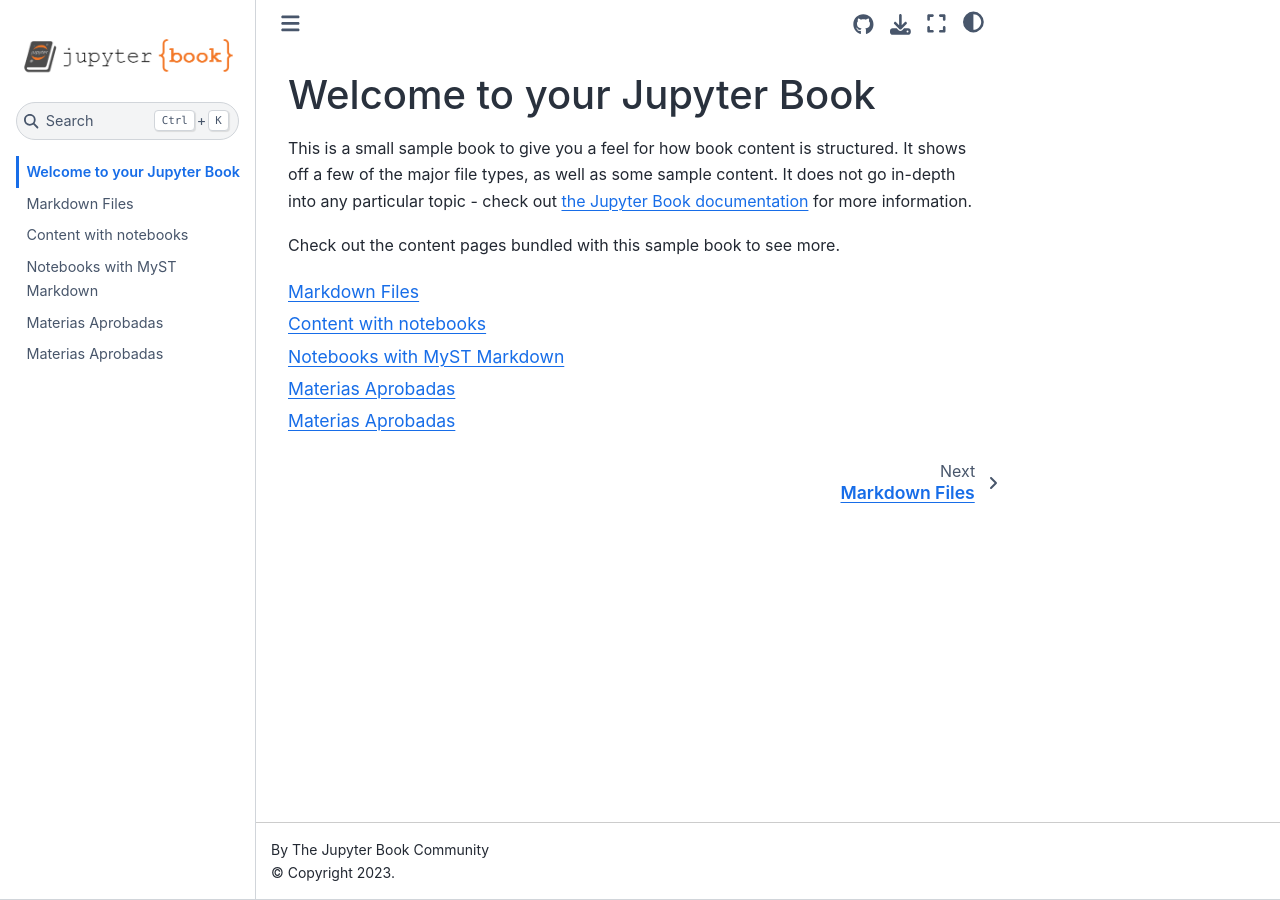
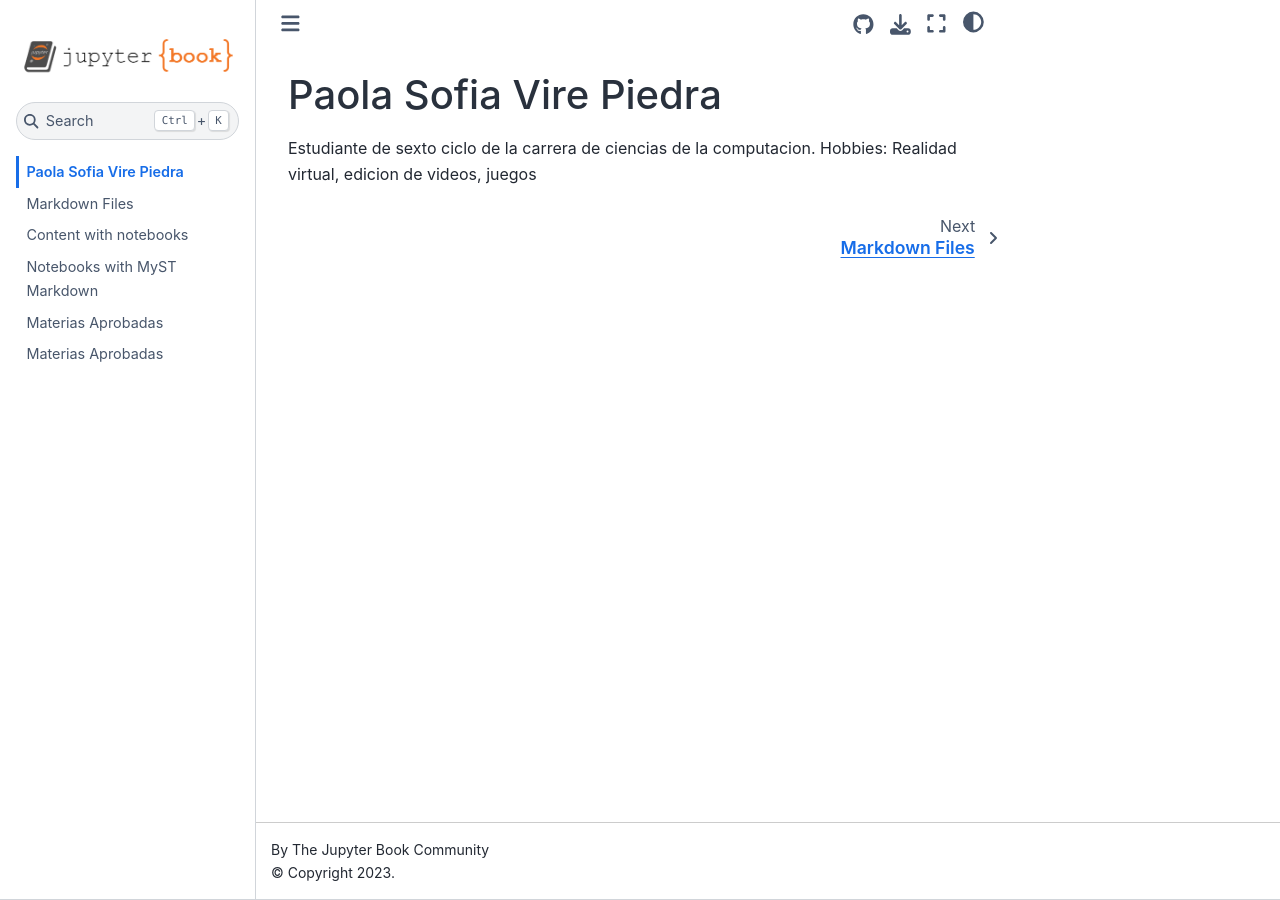
Before and after one commit to Soffivp/paginas, a Jupyter Book: the page built from intro.md, in a window 1280 px wide. Built offline with Jupyter Book 1.0.4 settings and Sphinx 7.4.7 and the Sphinx Book theme 1.1.4, drawn with Linux system fonts in a browser that asks for light colours.

Commit message:
Update intro.md

````diff
--- a/intro.md
+++ b/intro.md
@@ -1,11 +1,4 @@
-# Welcome to your Jupyter Book
+# Paola Sofia Vire Piedra
 
-This is a small sample book to give you a feel for how book content is
-structured.
-It shows off a few of the major file types, as well as some sample content.
-It does not go in-depth into any particular topic - check out [the Jupyter Book documentation](https://jupyterbook.org) for more information.
-
-Check out the content pages bundled with this sample book to see more.
-
-```{tableofcontents}
-```
+Estudiante de sexto ciclo de la carrera de ciencias de la computacion.
+Hobbies: Realidad virtual, edicion de videos, juegos
````
